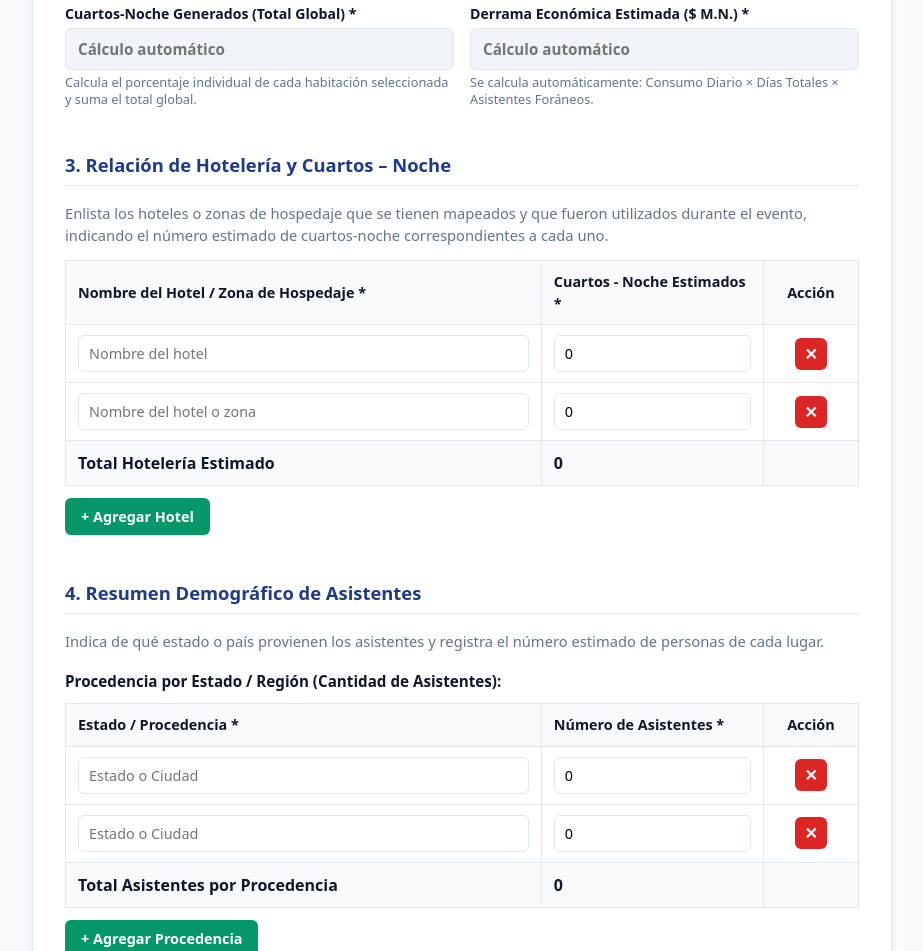
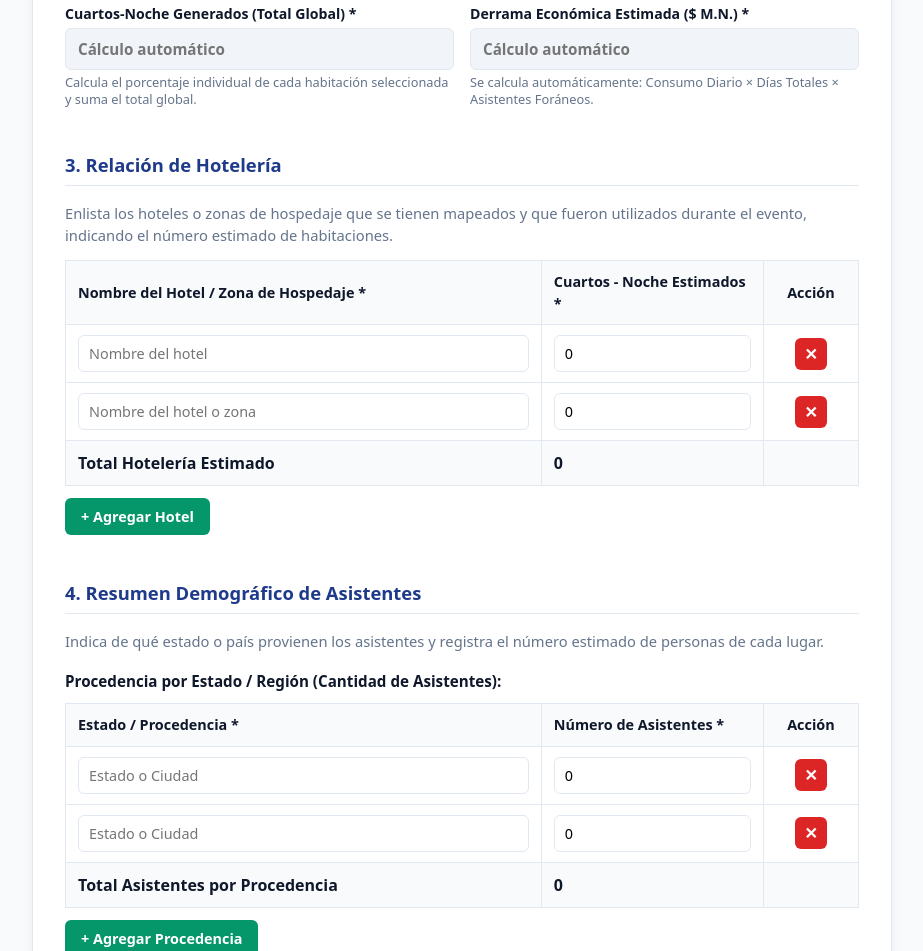
Before and after one commit to jarriaga090-arch/Formulario-de-Ventas-OCV, a plain HTML site: page index.html in a window 1280 px wide. Shown: the part 1030-1981 px from the top of the page, without its empty margins (178-1101 px from the left). Drawn offline with Linux system fonts and the light colour scheme.

Commit message:
Update hotel section title and description

```diff
--- a/index.html
+++ b/index.html
@@ -874,8 +874,8 @@
       </div>
 
       <!-- 3. Hotelería Dinámica -->
-      <div class="section-title">3. Relación de Hotelería y Cuartos – Noche</div>
-      <p class="subsection-subtitle">Enlista los hoteles o zonas de hospedaje que se tienen mapeados y que fueron utilizados durante el evento, indicando el número estimado de cuartos-noche correspondientes a cada uno.</p>
+      <div class="section-title">3. Relación de Hotelería</div>
+      <p class="subsection-subtitle">Enlista los hoteles o zonas de hospedaje que se tienen mapeados y que fueron utilizados durante el evento, indicando el número estimado de habitaciones.</p>
 
       <table class="data-table" id="tablaHoteles">
         <thead>
```
